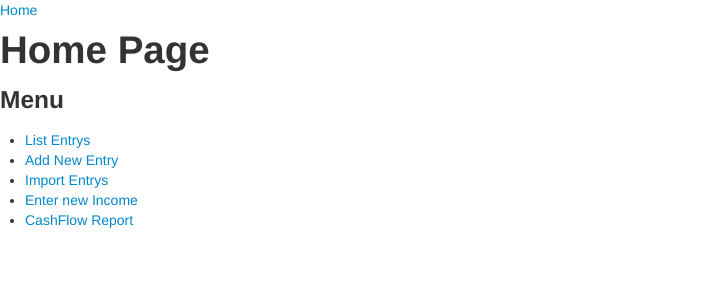
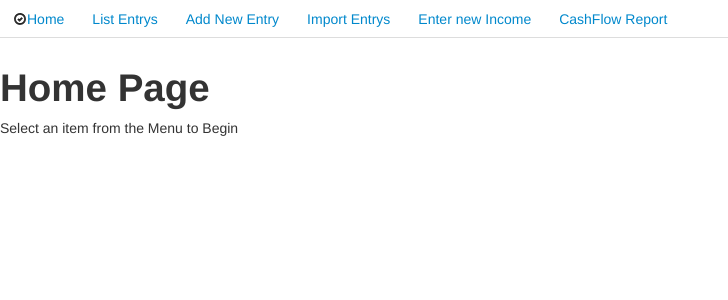
Before and after one commit to zenweasel/cashflow, a Django app: page / in a window 1280 px wide. Shown: the top 300 px of the page, without its empty margins (0-728 px from the left). Run offline with Django 3.2, Linux system fonts and the light colour scheme; parts of the project's set-up code (start-up, migrations or seed data) failed here and were passed over.

Commit message:
Just some slight bootstrap styling and it looks halfway decent

```diff
--- a/cashflow/views.py
+++ b/cashflow/views.py
@@ -53,7 +53,7 @@ class EntryCreateView(View):
             ex.reference_number = form.cleaned_data['reference_number']
             ex.save()
 
-            return TemplateResponse(request, self.get_template_name(), {"form": form})
+            return TemplateResponse(request, self.get_template_name(), {"form": EntryForm(), 'success': True})
         else:
             return TemplateResponse(request, self.get_template_name(),
                                 self.get_context_data(form=form))
--- a/financer/templates/base.html
+++ b/financer/templates/base.html
@@ -6,9 +6,25 @@
     {% block head %}{% endblock head %}
 </head>
 <body>
-<a href="/">Home</a>
+<div class="row">
+    <div class="span12">
+<ul id="taskmenu" class="nav nav-tabs">
+    <li><a href="/"><i class="icon-ok-circle"></i>Home</a></li>
+    <li><a href="/cashflow/entry/list">List Entrys</a></li>
+    <li><a href="/cashflow/entry/create">Add New Entry</a></li>
+    <li><a href="/cashflow/entry/import">Import Entrys</a></li>
+    <li><a href="/cashflow/entry/create">Enter new Income</a></li>
+    <li><a href="/cashflow/report">CashFlow Report</a></li>
+</ul>
+    </div>
+</div>
+<div class="row">
+<div class="span9">
 {% block main %}
 {% endblock main %}
+</div>
+<div class="span3"></div>
+</div>
 <script src="{{ STATIC_URL }}js/jquery-1.9.1.min.js"></script>
 <script src="{{ STATIC_URL }}js/bootstrap.min.js"></script>
 </body>
--- a/financer/templates/expense_create.html
+++ b/financer/templates/expense_create.html
@@ -1,5 +1,8 @@
 {% extends "base.html" %}
 {% block main %}
+    {% if success %}
+        <div class="alert alert-success">Entry Successfully Created</div>
+    {% endif %}
 
         {% load crispy_forms_tags %}
         {% crispy form form.helper %}
--- a/financer/templates/expense_list.html
+++ b/financer/templates/expense_list.html
@@ -1,6 +1,6 @@
 {% extends "base.html" %}
 {% block main %}
-    <table>
+    <table class="table table-striped table-bordered">
     {% for expense in expenses %}
     <tr>
         <td><a href="/expense/edit/{{ expense.id }}">Edit</a></td>
--- a/financer/templates/home.html
+++ b/financer/templates/home.html
@@ -1,12 +1,6 @@
 {% extends "base.html" %}
 {% block main %}
 <h1>Home Page</h1>
-    <h3>Menu</h3>
-    <ul id="taskmenu">
-    <li><a href="/cashflow/entry/list">List Entrys</a></li>
-    <li><a href="/cashflow/entry/create">Add New Entry</a></li>
-    <li><a href="/cashflow/entry/import">Import Entrys</a></li>
-    <li><a href="/cashflow/entry/create">Enter new Income</a></li>
-    <li><a href="/cashflow/report">CashFlow Report</a></li>
-    </ul>
+<p>Select an item from the Menu to Begin</p>
+
 {% endblock main %}
```
